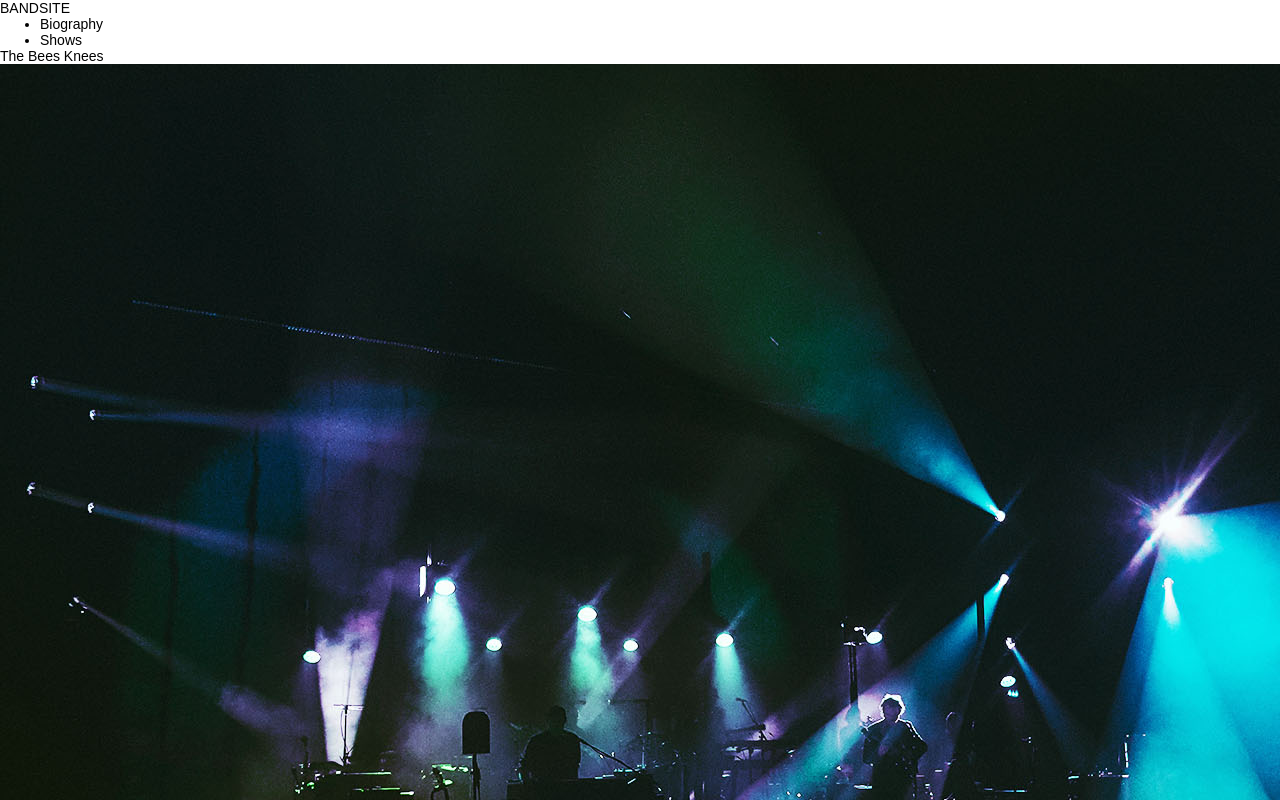
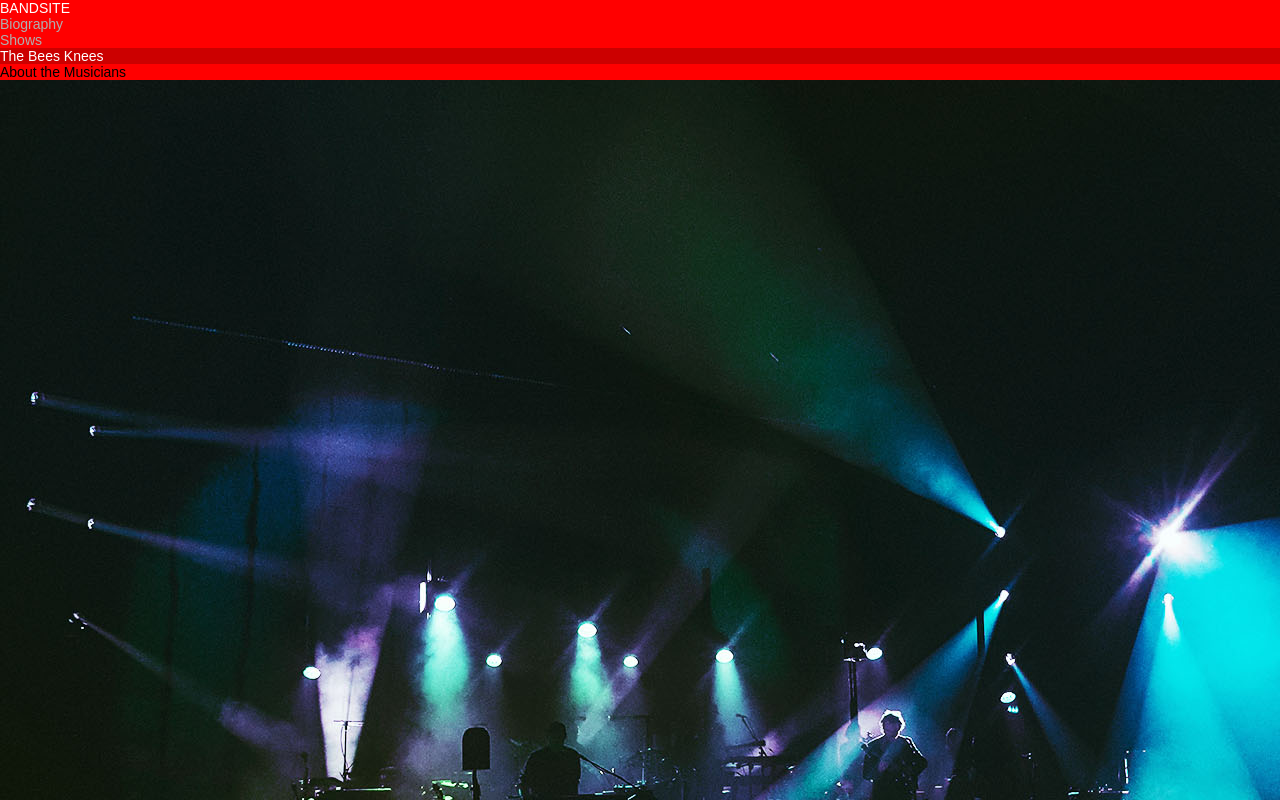
Before and after one commit to ccameronn/band-site, a plain HTML site: page index.html in a window 1280 px wide. Shown: the top 800 px of the page. Drawn offline with Linux system fonts and the light colour scheme.

Commit message:
changing @use to @import

```diff
--- a/index.html
+++ b/index.html
@@ -17,13 +17,11 @@
     <main>
       <hero class="hero">
         <div class="hero__title">The Bees Knees</div>
-        <div class="hero__image">
-          <img src="./assets/images/band.jpg" />
-        </div>
+        <div class="hero__image"></div>
       </hero>
       <section class="about">
         <div class="about__title">About the Musicians</div>
-        <div class="about__image"></div>
+        <div class="about__image"><img src="./assets/images/band.jpg" /></div>
         <div class="about__quote">
           <p>
             “We push each other to be the best. It’s not uncommon for one of us
--- a/styles/bio.scss
+++ b/styles/bio.scss
@@ -1,24 +1,10 @@
-// LINKING PARTIALS
+// LINKING PARTIALS using import so $variables are available in this sheet
 
-@use "./partials/_colors.scss";
-@use "./partials/fonts.scss";
+@import "./partials/colors";
+@import "./partials/responsive";
 
 
-// RESPONSIVE DESIGN MIXINS
 
-// NB phone screen must work from 320px to 767px
-
-@mixin tablet {
-    @media (min-width: 768px) {
-        @content;
-    }
-}
-
-@mixin desktop {
-    @media (min-width: 1280px) {
-        @content;
-    }
-}
 
 // MAIN STYLING
 
@@ -31,17 +17,67 @@
     font-size: 13px;
     @include tablet {
         font-size: 14px;
+        background-color: red;
     }
     @include desktop {
     }
 
 }
 
+// NAV BAR STYLING
+
+.nav {
+    background-color: $bandsite-black;
+}
+
+.nav__title {
+    color: $white;
+}
+
+.nav__list {
+    list-style-type: none;
+    padding: 0px;
+}
+
+.nav__list-item {
+    color: $silver;
+}
+
+// HERO STYLING
+
+.hero__title {
+    color: $white;
+    background-color: rgba(0,0,0,0.2);
+}
+
+.hero__image {
+    background: url(/assets/images/hero-bio.jpg);
+    width: 100%;
+}
 
 
+// ###################
+// COLORS
+// $bandsite-black: #323232;
+// // BandSite-Black: Primary text color for dark on light background. Dark background color.
 
+// $silver: #AFAFAF;
+// // Silver: Seconday text color. Inactive CTA text color.
 
+// $white: #FFFFFF;
+// // White: Primary text color for light on dark background. Light background color. Active CTA text color.
 
+// // SECONDARY COLORS
+
+// $bandsite-darkblack: #000000;
+// // BandSite-DarkBlack: CTA hover state.
+
+// $mercury: #E1E1E1;
+// // Mercury: Divider line. Form field outline.
+
+// $alabaster: #FAFAFA;
+// // Alabaster: Alternative light background color
+// ####################
 
 
 // SASS STYLING REMINDER - NESTING AND RESPONSIVE DESIGN
--- /dev/null
+++ b/styles/partials/_responsive.scss
@@ -0,0 +1,15 @@
+// RESPONSIVE DESIGN MIXINS
+
+// NB phone screen must work from 320px to 767px
+
+@mixin tablet {
+    @media (min-width: 768px) {
+        @content;
+    }
+}
+
+@mixin desktop {
+    @media (min-width: 1280px) {
+        @content;
+    }
+}
```
Also changed, not shown: styles/bio.css, styles/partials/_colors.scss (line endings or trailing spaces), styles/partials/_fonts.scss (deleted).
